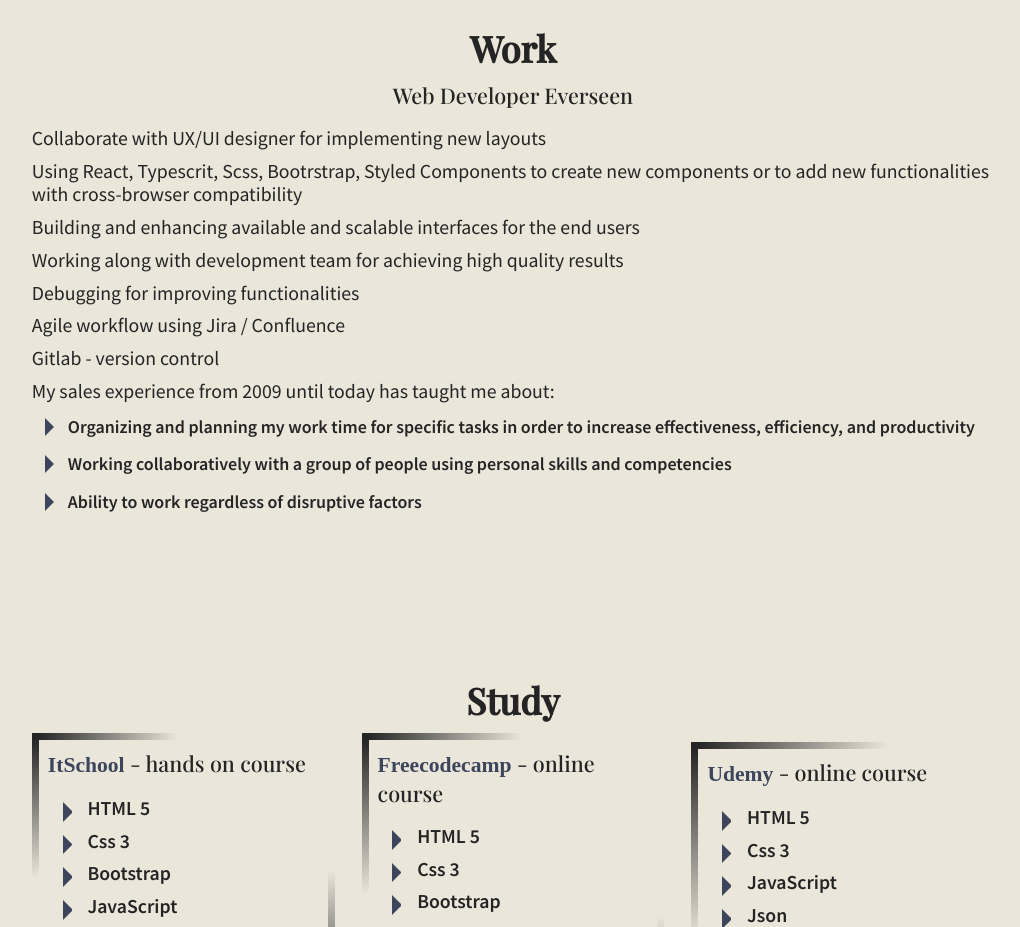
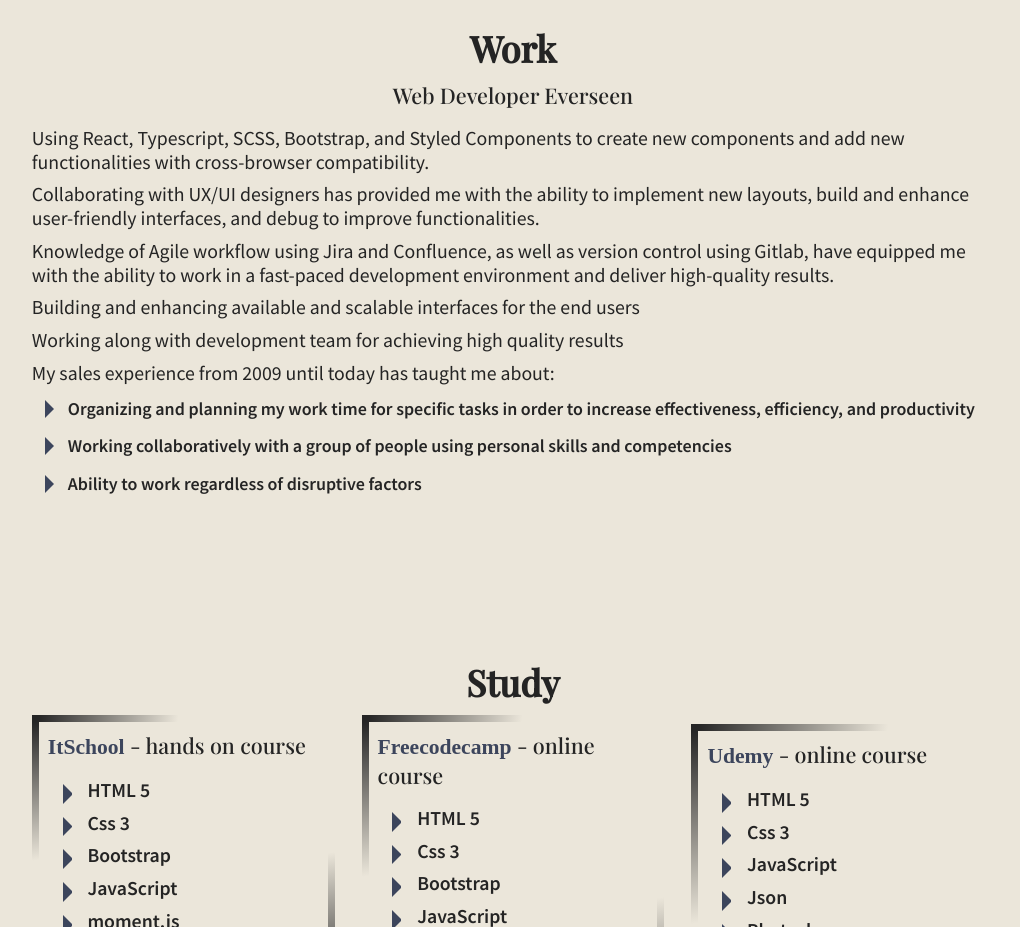
Before and after one commit to david-gelu/react-portfolio, a React (Create React App) app: page /#main in a window 1280 px wide. Shown: the part 4260-5187 px from the top of the page, without its empty margins (127-1147 px from the left). Built offline with nearby package versions, Linux system fonts and the light colour scheme.

Commit message:
update work text

```diff
--- a/src/data.ts
+++ b/src/data.ts
@@ -218,13 +218,15 @@ export const udemyStudy = [
 export const work = [
   {
     everseen: [
-      'Collaborate with UX/UI designer for implementing new layouts',
-      'Using React, Typescrit, Scss, Bootrstrap, Styled Components to create new components or to add new functionalities with cross-browser compatibility',
+      'Using React, Typescript, SCSS, Bootstrap, and Styled Components to create new components and add new functionalities with cross-browser compatibility.',
+      'Collaborating with UX/UI designers has provided me with the ability to implement new layouts, build and enhance user-friendly interfaces, and debug to improve functionalities.',
+      'Knowledge of Agile workflow using Jira and Confluence, as well as version control using Gitlab, have equipped me with the ability to work in a fast-paced development environment and deliver high-quality results.',
       'Building and enhancing available and scalable interfaces for the end users',
       'Working along with development team for achieving high quality results',
-      'Debugging for improving functionalities',
-      'Agile workflow using Jira / Confluence',
-      'Gitlab - version control',
+      // 'Using React, Typescrit, Scss, Bootrstrap, Styled Components to create new components or to add new functionalities with cross-browser compatibility',
+      // 'Debugging for improving functionalities',
+      // 'Agile workflow using Jira / Confluence',
+      // 'Gitlab - version control',
     ]
   }
 ]
```
